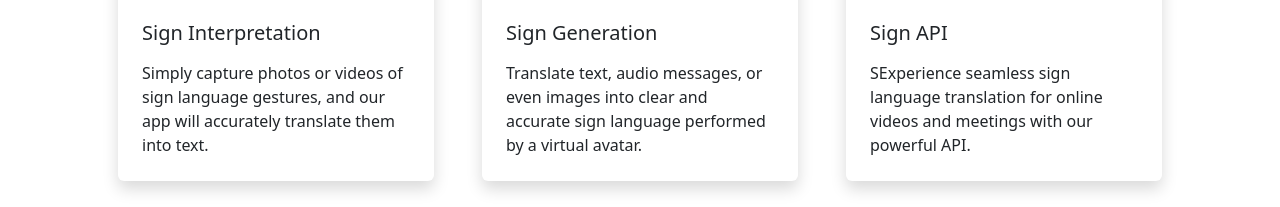
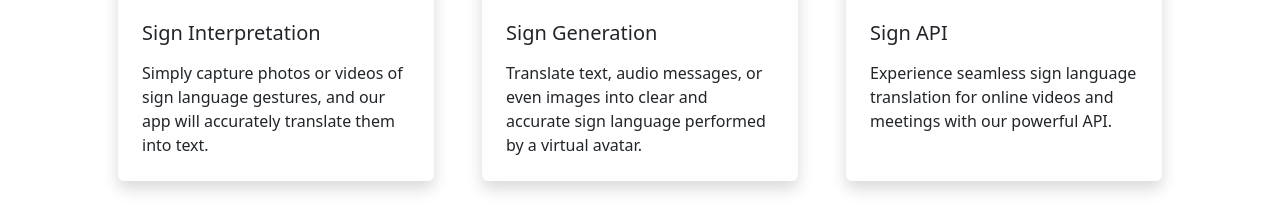
Before and after one commit to HammadAnwer02/SignSaathiWebsite, a plain HTML site: page index.html in a window 1280 px wide. Shown: the part 1143-1350 px from the top of the page. Drawn offline with nearby package versions, Linux system fonts and the light colour scheme.

Commit message:
changed text:

```diff
--- a/index.html
+++ b/index.html
@@ -141,7 +141,7 @@
                                 <div class="card-body p-4">
 
                                     <a class="text-decoration-none link-dark stretched-link" href="#!"><h5 class="card-title mb-3">Sign API</h5></a>
-                                    <p class="card-text mb-0">SExperience seamless sign language translation for online videos and meetings with our powerful API.</p>
+                                    <p class="card-text mb-0">Experience seamless sign language translation for online videos and meetings with our powerful API.</p>
                                 </div>
 
                             </div>
```
